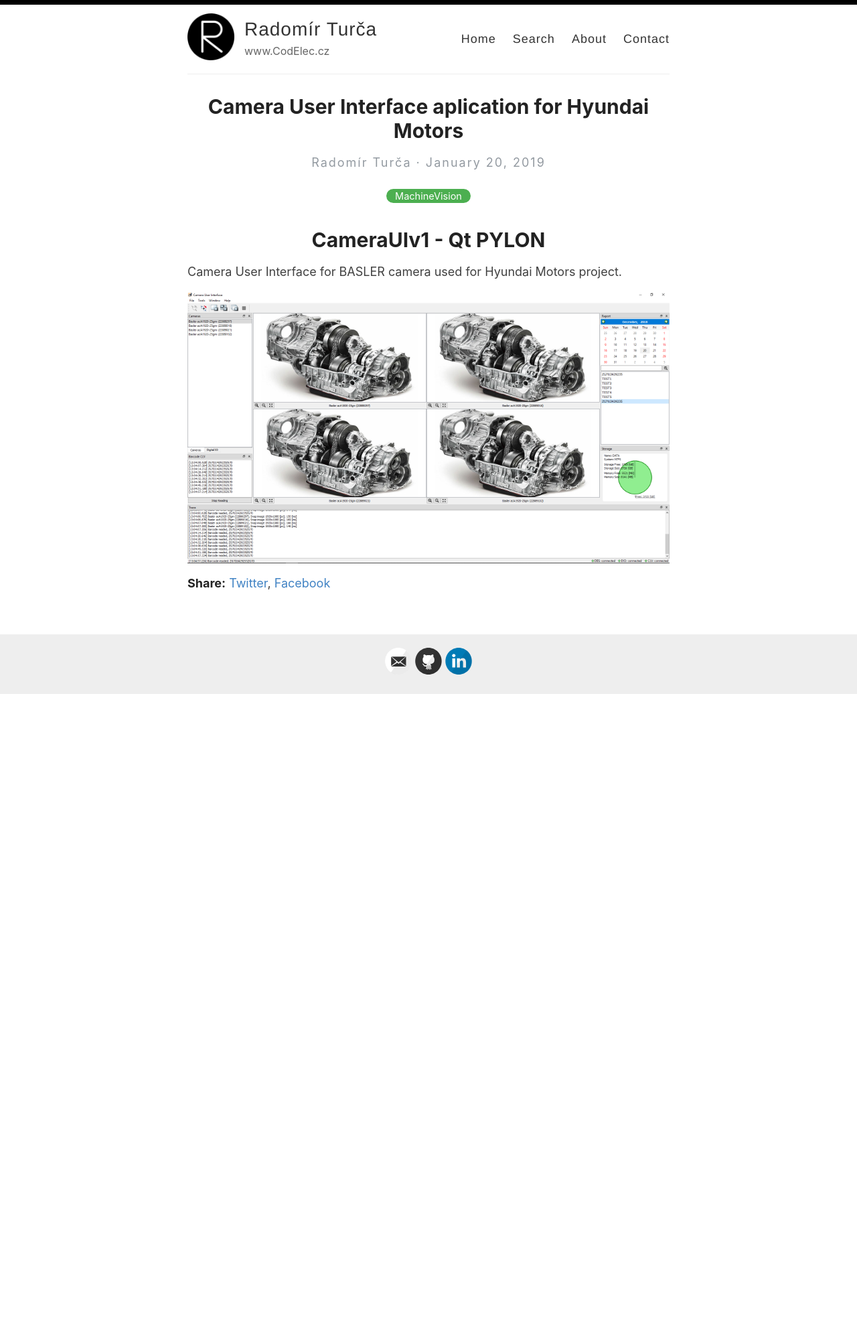
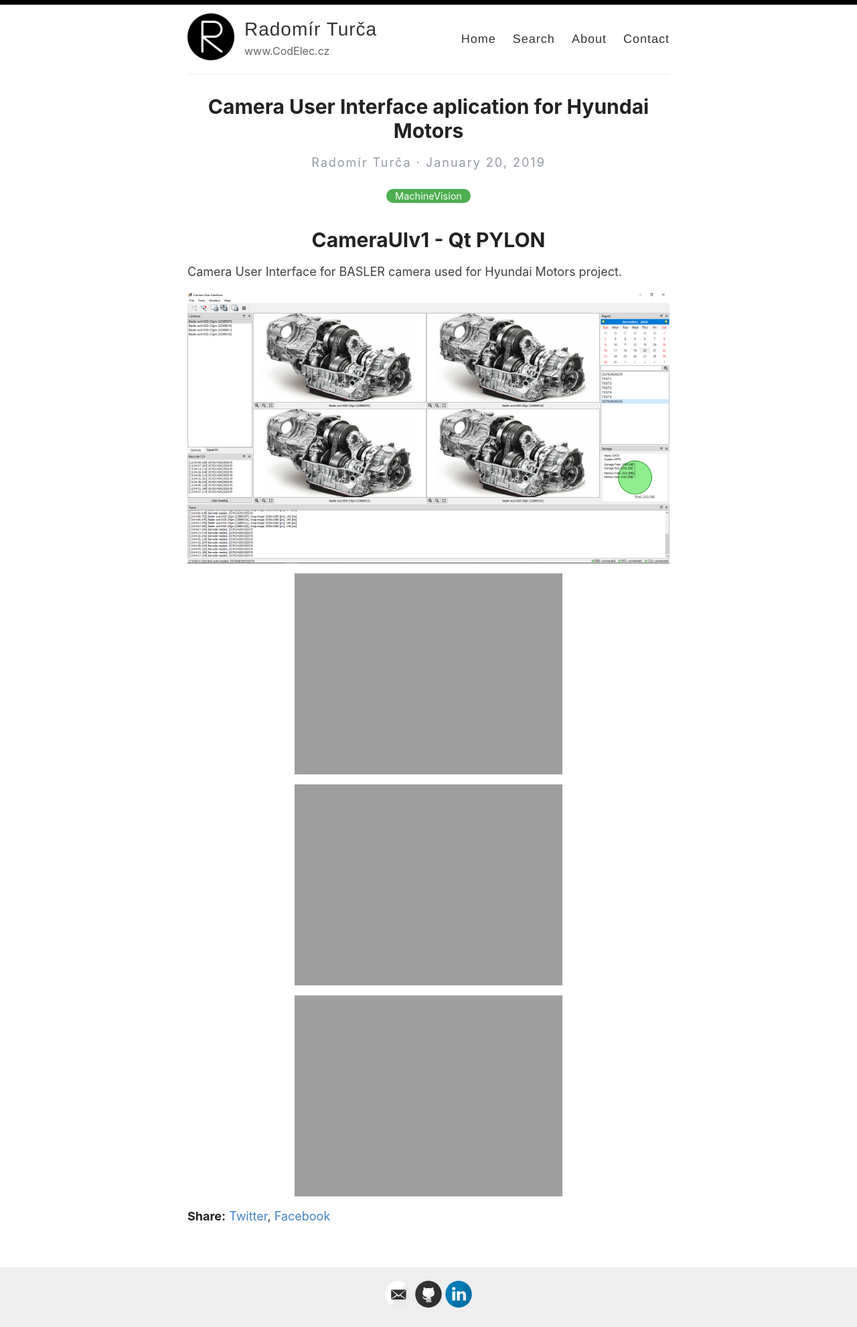
Before and after one commit to CodElecCz/codeleccz.github.io, a Jekyll site: the page built from _posts/2019-1-20-camerauiv1-huyndai.md, in a window 1280 px wide. Shown: the whole page at 67% size. Built offline with Jekyll 4.4.1, drawn with Linux system fonts in a browser that asks for light colours; before the commit the page ends 1036 px from its top, so only the background shows below that.

Commit message:
Update 2019-1-20-camerauiv1-huyndai.md

```diff
--- a/_posts/2019-1-20-camerauiv1-huyndai.md
+++ b/_posts/2019-1-20-camerauiv1-huyndai.md
@@ -9,4 +9,10 @@ Camera User Interface for BASLER camera used for Hyundai Motors project.
 
 
 
-![Camera GUI](https://codeleccz.github.io/images/CameraUIv1/hyundai1.png)
+![Camera GUI 1](https://codeleccz.github.io/images/CameraUIv1/hyundai1.png)
+
+![Camera GUI 2](https://codeleccz.github.io/images/CameraUIv1/hyundai2.png)
+
+![Camera GUI 3](https://codeleccz.github.io/images/CameraUIv1/hyundai3.png)
+
+![Camera GUI 4](https://codeleccz.github.io/images/CameraUIv1/hyundai4.png)
```
